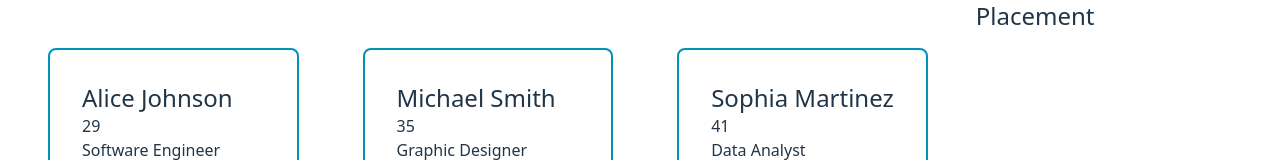
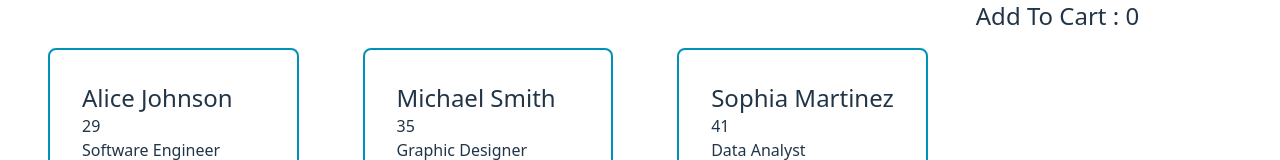
Before and after one commit to tanjirhc/understand-react, a React (Vite) app: page / in a window 1280 px wide. Shown: the top 160 px of the page. Built offline with nearby package versions, Linux system fonts and the light colour scheme.

Commit message:
add to cart finished

```diff
--- a/src/components/Placement/Placement.jsx
+++ b/src/components/Placement/Placement.jsx
@@ -5,7 +5,7 @@ const Placement = ({cart}) => {
 
   return (
     <div>
-      <h2 className='text-2xl'>Placement</h2>
+      <h2 className='text-2xl'>Add To Cart : {cart.length}</h2>
       {
         cart.map(singleData => <SingleCartData
             key={singleData.id}
--- a/src/components/SingleCartData/SingleCartData.jsx
+++ b/src/components/SingleCartData/SingleCartData.jsx
@@ -4,6 +4,7 @@ const SingleCartData = ({singleData}) => {
     const {name, age, profession} = singleData;
   return (
     <div>
+        <hr />
       <h2>{name}</h2>
         <h2>{age}</h2>
         <p>{profession}</p>
```
